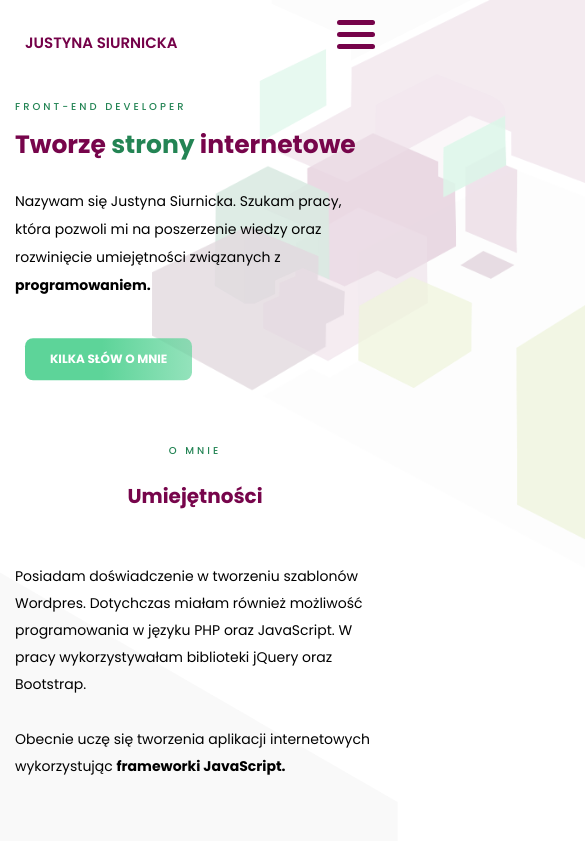
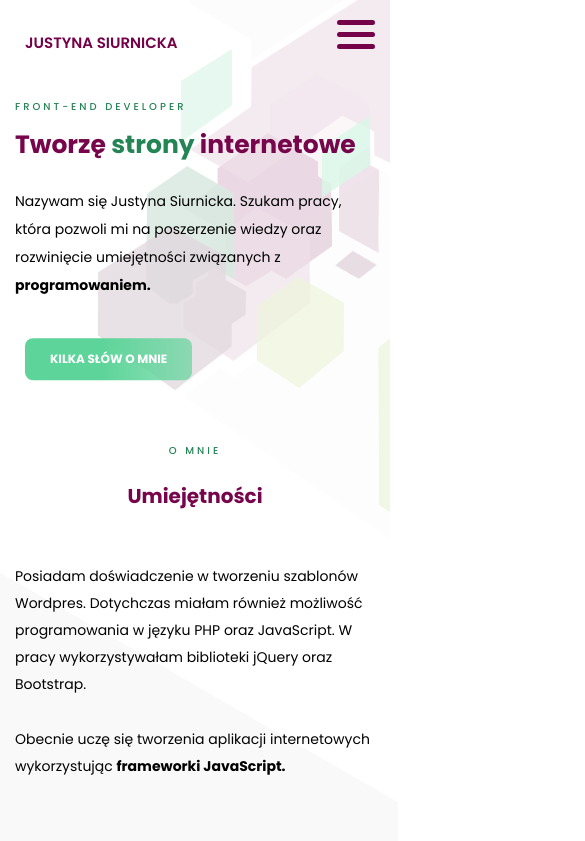
Before and after one commit to tyna1991/portfolio-2020, a plain HTML site: page index.html in a window 390 px wide. Shown: the top 841 px of the page, 585 px wide, since content can reach past the window. Drawn offline with Linux system fonts and the light colour scheme.

Commit message:
fixed rwd

```diff
--- a/css/styles.css
+++ b/css/styles.css
@@ -600,9 +600,10 @@ nav a{
     display: none;
 }
 .main > *:nth-child(2) {
-    width: 22%;
+    width: 100%;
     position: absolute;
     opacity: .15;
+    overflow: hidden;
 }
 .main > *:first-child {
     width: 100%;
@@ -622,4 +623,10 @@ h4 {
 nav .name{
     padding-left: 10px;
 }
+.main img {
+    width: 100%;
+    max-width: none;
+    left: 25%;
+    position: relative;
 }
+}
```
